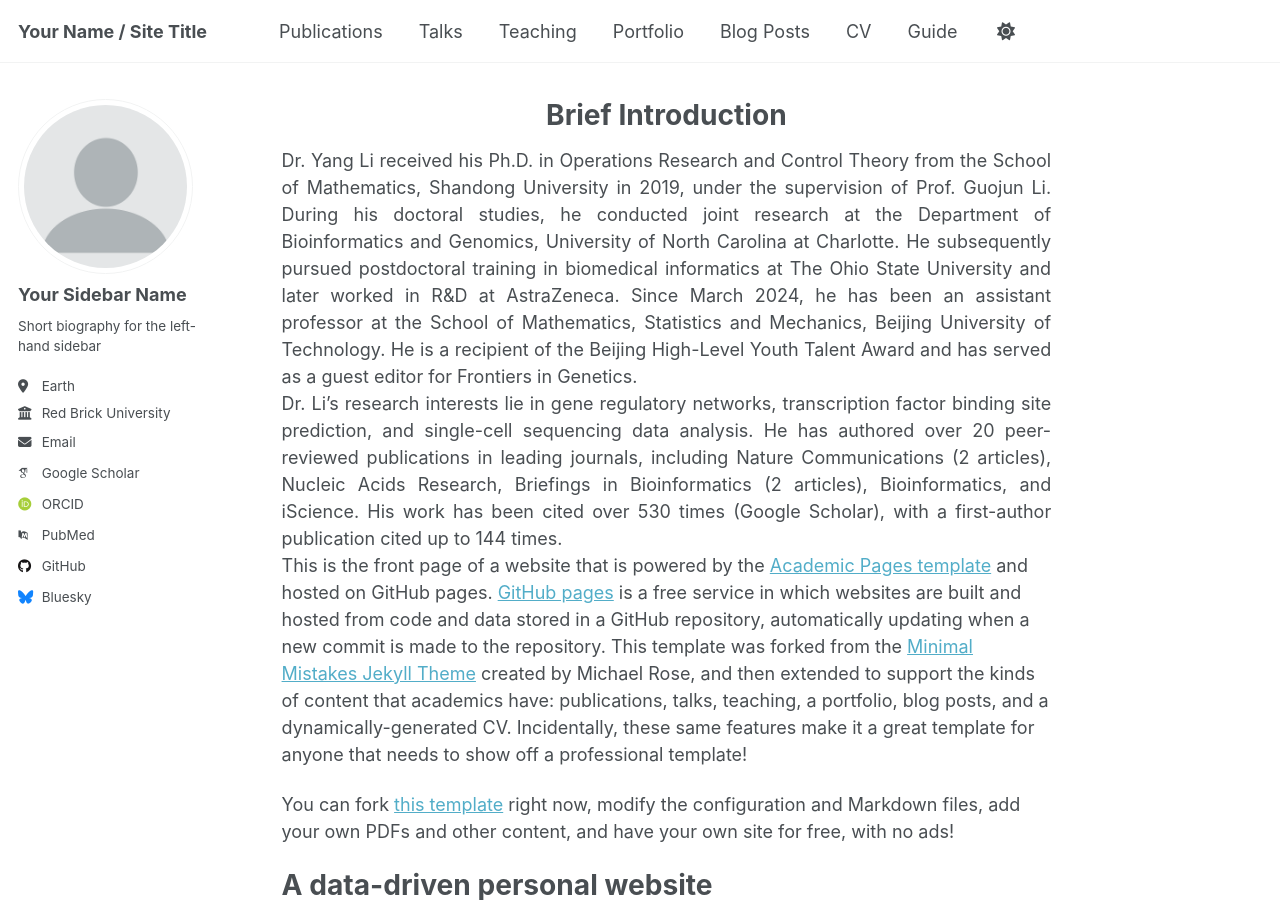
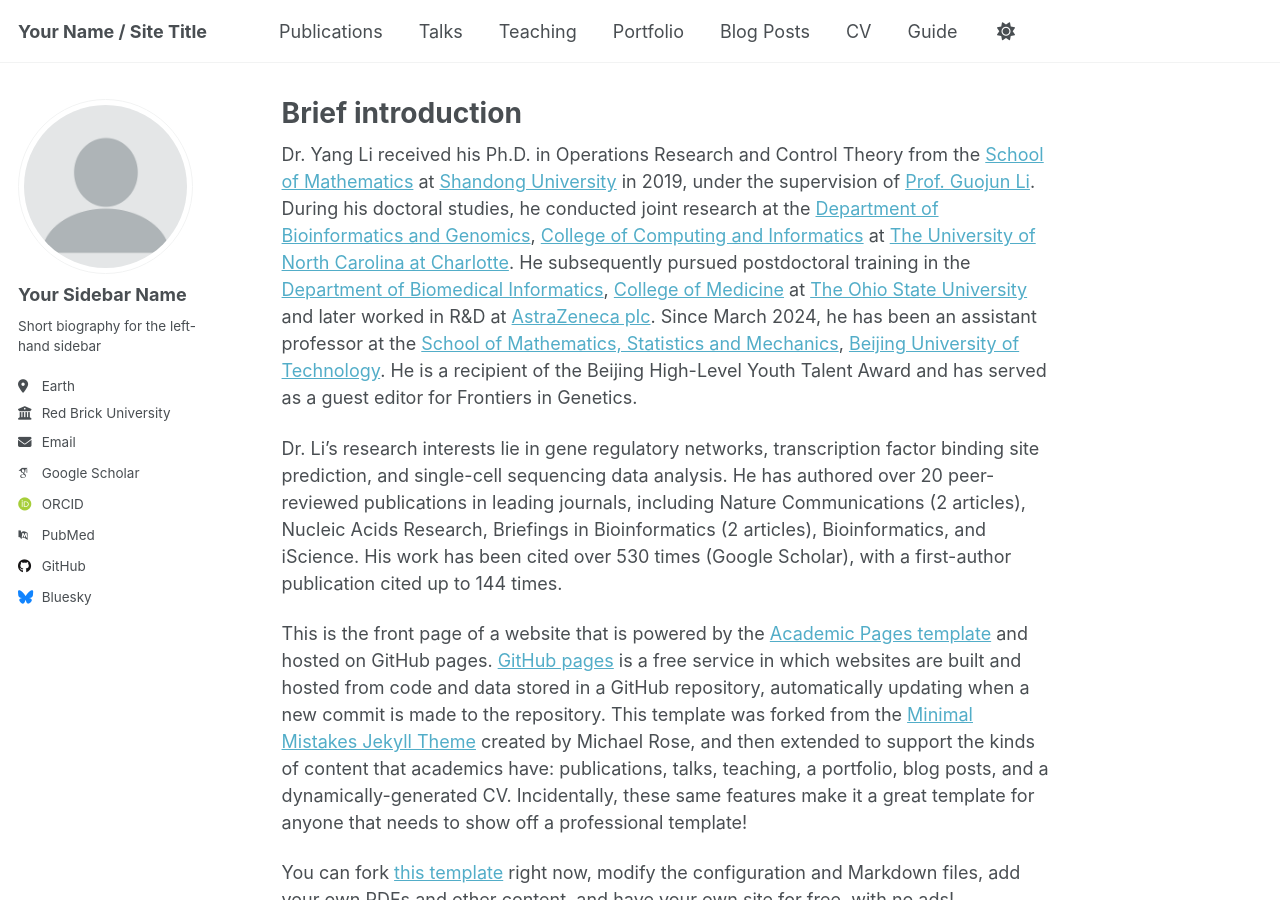
Before and after one commit to YangLi-Bio/Dr_Leon_Li.github.io, a Jekyll site: the page built from _pages/about.md, in a window 1280 px wide and 900 px high. Built offline with Jekyll 4.4.1, drawn with Linux system fonts in a browser that asks for light colours; some web fonts are replaced; our own code applies the rules of GitHub Pages for plain Markdown files; a script that is not in the unit is left out.

Commit message:
Update about.md

```diff
--- a/_pages/about.md
+++ b/_pages/about.md
@@ -1,12 +1,15 @@
-<h1 align="center">Brief Introduction</h1>
+---
+permalink: /
+title: "Brief introduction"
+author_profile: true
+redirect_from:
+  - /about/
+  - /about.html
+---
 
-<div style="text-align: justify;">
-Dr. Yang Li received his Ph.D. in Operations Research and Control Theory from the School of Mathematics, Shandong University in 2019, under the supervision of Prof. Guojun Li. During his doctoral studies, he conducted joint research at the Department of Bioinformatics and Genomics, University of North Carolina at Charlotte. He subsequently pursued postdoctoral training in biomedical informatics at The Ohio State University and later worked in R&D at AstraZeneca. Since March 2024, he has been an assistant professor at the School of Mathematics, Statistics and Mechanics, Beijing University of Technology. He is a recipient of the Beijing High-Level Youth Talent Award and has served as a guest editor for Frontiers in Genetics.
-</div>
+Dr. Yang Li received his Ph.D. in Operations Research and Control Theory from the [School of Mathematics](https://www.math.sdu.edu.cn/) at [Shandong University](https://www.sdu.edu.cn/) in 2019, under the supervision of [Prof. Guojun Li](https://faculty.sdu.edu.cn/liguojun/zh_CN/index.htm). During his doctoral studies, he conducted joint research at the [Department of Bioinformatics and Genomics](https://cci.charlotte.edu/departments/department-of-bioinformatics-and-genomics/), [College of Computing and Informatics](https://cci.charlotte.edu/) at [The University of North Carolina at Charlotte](https://www.charlotte.edu/). He subsequently pursued postdoctoral training in the [Department of Biomedical Informatics](https://medicine.osu.edu/departments/biomedical-informatics), [College of Medicine](https://medicine.osu.edu/) at [The Ohio State University](https://www.osu.edu/) and later worked in R&D at [AstraZeneca plc](https://www.astrazeneca.com/). Since March 2024, he has been an assistant professor at the [School of Mathematics, Statistics and Mechanics](https://msm.bjut.edu.cn/), [Beijing University of Technology](https://www.bjut.edu.cn/). He is a recipient of the Beijing High-Level Youth Talent Award and has served as a guest editor for Frontiers in Genetics.
 
-<div style="text-align: justify;">
 Dr. Li’s research interests lie in gene regulatory networks, transcription factor binding site prediction, and single-cell sequencing data analysis. He has authored over 20 peer-reviewed publications in leading journals, including Nature Communications (2 articles), Nucleic Acids Research, Briefings in Bioinformatics (2 articles), Bioinformatics, and iScience. His work has been cited over 530 times (Google Scholar), with a first-author publication cited up to 144 times.
-</div>
 
 This is the front page of a website that is powered by the [Academic Pages template](https://github.com/academicpages/academicpages.github.io) and hosted on GitHub pages. [GitHub pages](https://pages.github.com) is a free service in which websites are built and hosted from code and data stored in a GitHub repository, automatically updating when a new commit is made to the repository. This template was forked from the [Minimal Mistakes Jekyll Theme](https://mmistakes.github.io/minimal-mistakes/) created by Michael Rose, and then extended to support the kinds of content that academics have: publications, talks, teaching, a portfolio, blog posts, and a dynamically-generated CV. Incidentally, these same features make it a great template for anyone that needs to show off a professional template!
 
```
